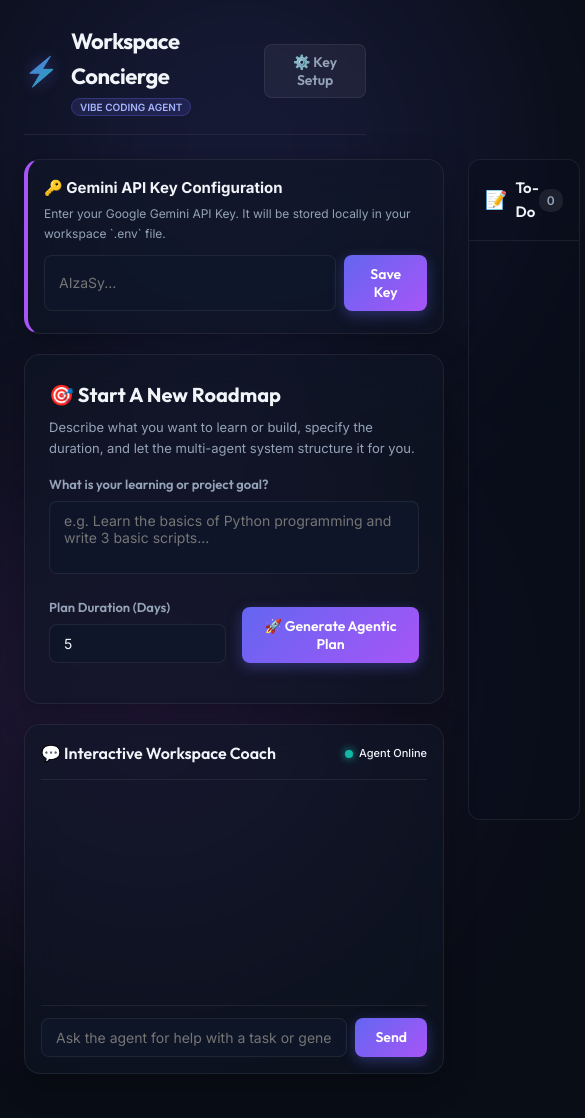
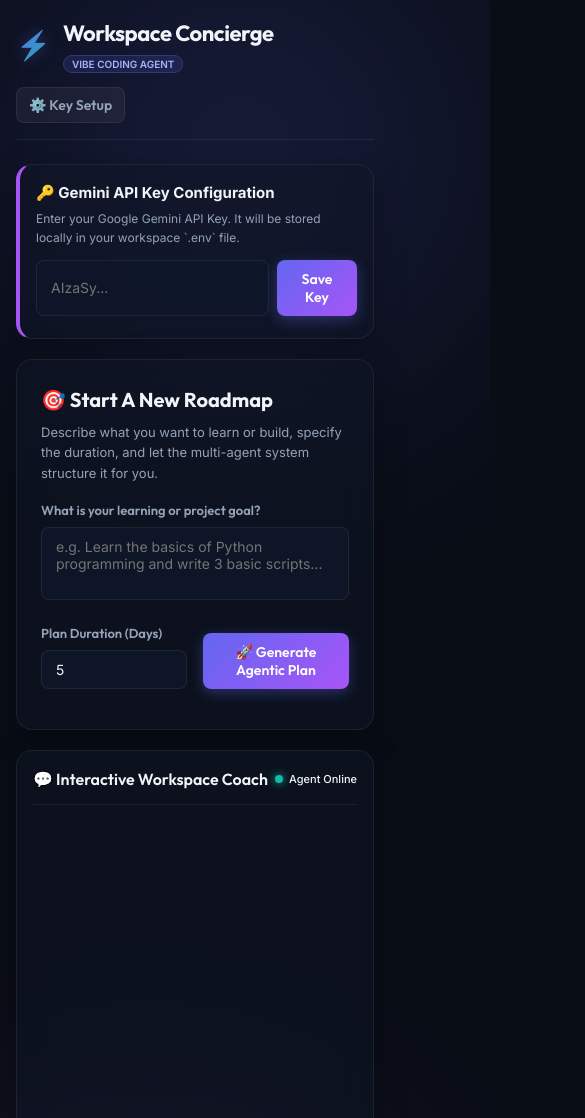
Before and after one commit to vasudev777/kaggle-capstone-agent, a plain HTML site: page index.html in a window 390 px wide. Shown: the top 1118 px of the page, 585 px wide, since content can reach past the window. Before the commit the page ends 1074 px from the top, so only its background shows below. Drawn offline with Linux system fonts and the light colour scheme; no server answers.

Commit message:
Make UI fully responsive on mobile and tablet devices

```diff
--- a/styles.css
+++ b/styles.css
@@ -727,6 +727,47 @@
   color: var(--text-secondary);
 }
 
+/* Responsive Mobile & Tablet Styles */
+@media (max-width: 1024px) {
+  .workspace-grid {
+    grid-template-columns: 1fr !important;
+    height: auto !important;
+  }
+
+  .app-container {
+    height: auto !important;
+    padding: 16px !important;
+  }
+
+  .left-pane {
+    max-height: none !important;
+  }
+
+  .chat-card {
+    min-height: 450px !important;
+  }
+}
+
+@media (max-width: 768px) {
+  .board-container {
+    grid-template-columns: 1fr !important;
+    gap: 16px !important;
+  }
+
+  .app-header {
+    flex-direction: column !important;
+    align-items: flex-start !important;
+    gap: 12px !important;
+  }
+
+  .header-actions {
+    width: 100% !important;
+    justify-content: flex-start !important;
+    flex-wrap: wrap !important;
+    gap: 8px !important;
+  }
+}
+
 /* Beautiful PDF Print Styles */
 @media print {
   body {
```
